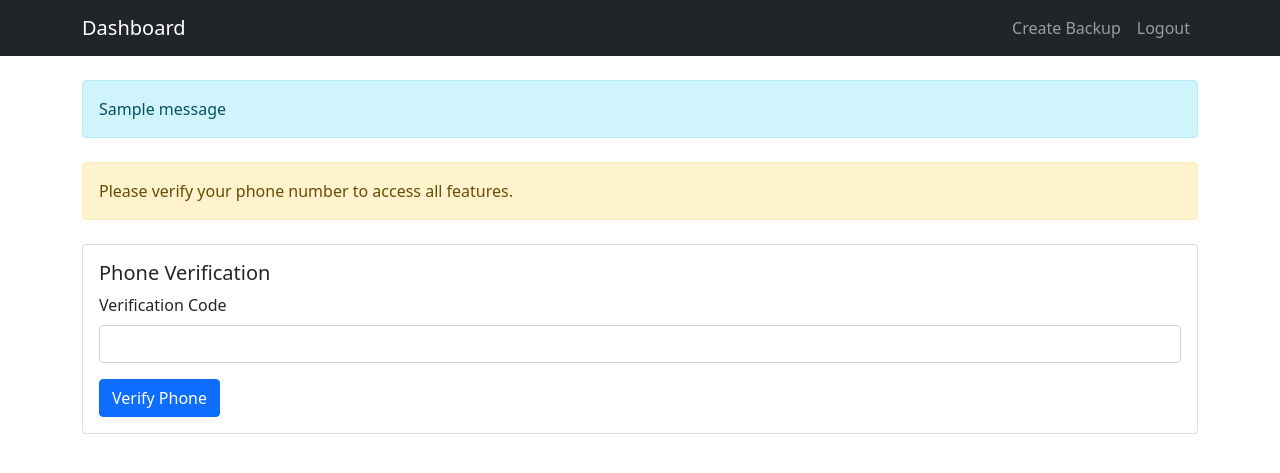
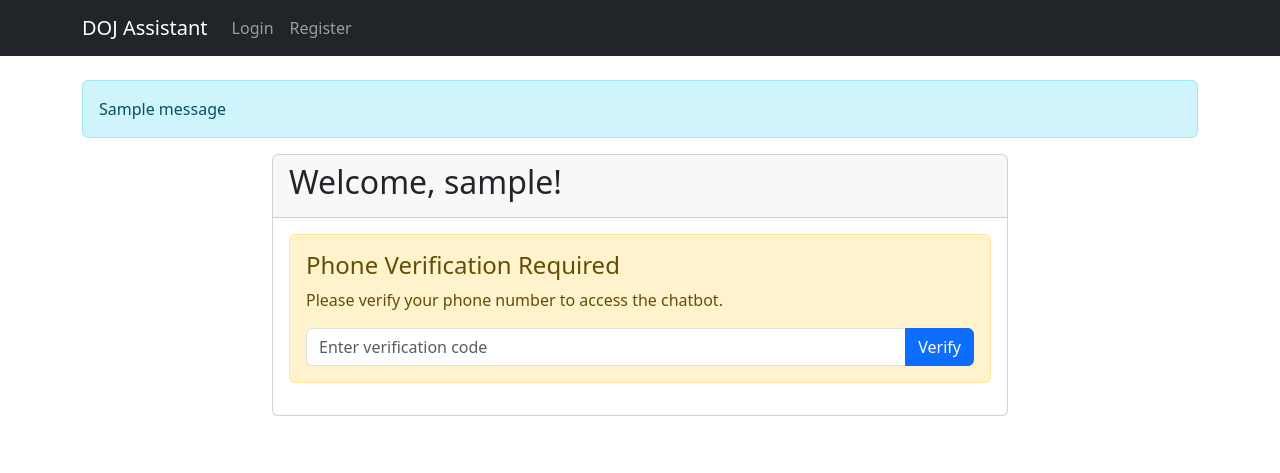
Before and after one commit to GRENCY2005/SGP_PROJECT, a Flask app: template templates/dashboard.html in a window 1280 px wide. Shown: the top 473 px of the page. Run offline with Flask 3, Linux system fonts and the light colour scheme; the template is opened without the code that fills it: most values are stand-ins (such as "Sample title", 1, 10 or a date in 2020); one stand-in notice (Sample message) is shown.

Commit message:
Update dashboard.html

```diff
--- a/templates/dashboard.html
+++ b/templates/dashboard.html
@@ -1,71 +1,37 @@
-<!DOCTYPE html>
-<html lang="en">
-<head>
-    <meta charset="UTF-8">
-    <meta name="viewport" content="width=device-width, initial-scale=1.0">
-    <title>Dashboard</title>
-    <link href="https://cdn.jsdelivr.net/npm/bootstrap@5.1.3/dist/css/bootstrap.min.css" rel="stylesheet">
-</head>
-<body>
-    <nav class="navbar navbar-expand-lg navbar-dark bg-dark">
-        <div class="container">
-            <a class="navbar-brand" href="#">Dashboard</a>
-            <div class="navbar-nav ms-auto">
-                {% if phone_verified %}
-                <a class="nav-link" href="{{ url_for('chatbot') }}">AI Assistant</a>
+{% extends "base.html" %}
+
+{% block title %}Dashboard{% endblock %}
+
+{% block content %}
+<div class="row">
+    <div class="col-md-8 offset-md-2">
+        <div class="card">
+            <div class="card-header">
+                <h2>Welcome, {{ username }}!</h2>
+            </div>
+            <div class="card-body">
+                {% if not phone_verified %}
+                <div class="alert alert-warning">
+                    <h4>Phone Verification Required</h4>
+                    <p>Please verify your phone number to access the chatbot.</p>
+                    <form method="POST" action="{{ url_for('verify_phone') }}" class="mt-3">
+                        <div class="input-group">
+                            <input type="text" class="form-control" name="code" placeholder="Enter verification code" required>
+                            <button type="submit" class="btn btn-primary">Verify</button>
+                        </div>
+                    </form>
+                </div>
+                {% else %}
+                <div class="alert alert-success">
+                    <h4>Phone Verified!</h4>
+                    <p>You can now access the chatbot.</p>
+                </div>
+                <div class="text-center mt-4">
+                    <a href="{{ url_for('chatbot') }}" class="btn btn-primary btn-lg">Start Chatting</a>
+                </div>
                 {% endif %}
-                <a class="nav-link" href="{{ url_for('backup') }}">Create Backup</a>
-                <a class="nav-link" href="{{ url_for('logout') }}">Logout</a>
             </div>
         </div>
-    </nav>
-
-    <div class="container mt-4">
-        {% with messages = get_flashed_messages() %}
-            {% if messages %}
-                {% for message in messages %}
-                    <div class="alert alert-info">{{ message }}</div>
-                {% endfor %}
-            {% endif %}
-        {% endwith %}
-
-        {% if not phone_verified %}
-            <div class="alert alert-warning mt-4">
-                Please verify your phone number to access all features.
-            </div>
-            <div class="card mt-4">
-                <div class="card-body">
-                    <h5 class="card-title">Phone Verification</h5>
-                    <form action="{{ url_for('verify_phone') }}" method="POST">
-                        <div class="mb-3">
-                            <label for="code" class="form-label">Verification Code</label>
-                            <input type="text" class="form-control" id="code" name="code" required>
-                        </div>
-                        <button type="submit" class="btn btn-primary">Verify Phone</button>
-                    </form>
-                </div>
-            </div>
-        {% else %}
-            <div class="alert alert-success mt-4">
-                <h4>Welcome, {{ username }}!</h4>
-                <p>Your phone number has been verified. You can now access all features including the AI Assistant.</p>
-            </div>
-            <div class="card mt-4">
-                <div class="card-body">
-                    <h5 class="card-title">Available Features</h5>
-                    <ul class="list-group">
-                        <li class="list-group-item">
-                            <a href="{{ url_for('chatbot') }}" class="btn btn-primary">Access AI Assistant</a>
-                        </li>
-                        <li class="list-group-item">
-                            <a href="{{ url_for('backup') }}" class="btn btn-secondary">Create Backup</a>
-                        </li>
-                    </ul>
-                </div>
-            </div>
-        {% endif %}
     </div>
-
-    <script src="https://cdn.jsdelivr.net/npm/bootstrap@5.1.3/dist/js/bootstrap.bundle.min.js"></script>
-</body>
-</html>
+</div>
+{% endblock %}
```
